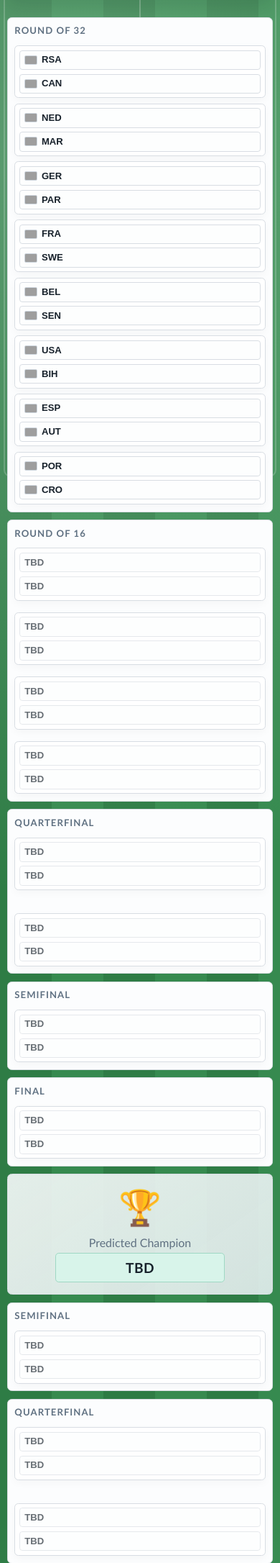
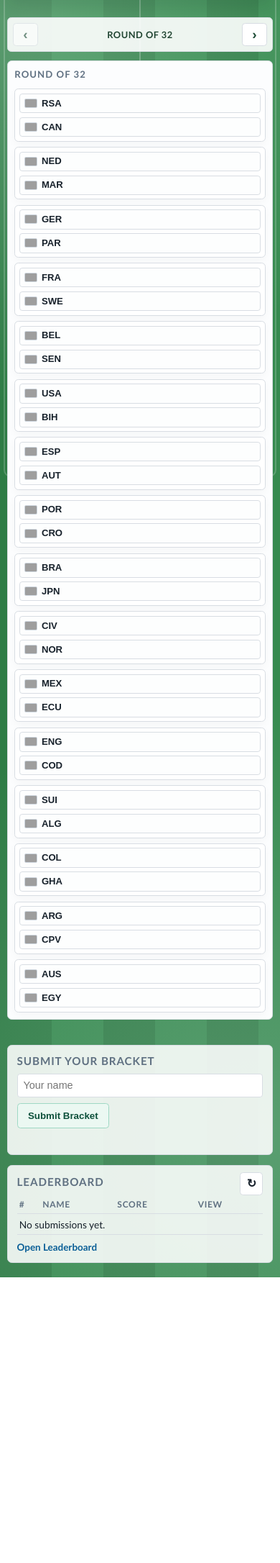
Before and after one commit to joshfrayer/fifa, a Django app: page / in a window 390 px wide. Shown: the part 164-2336 px from the top of the page at 72% size. After the commit the page ends 1939 px from the top, so only its background shows below. Run offline with Django 5.2, Linux system fonts and the light colour scheme; data comes from the database, SQL or seed files in the repository; data that the repository does not hold is empty; grey boxes are pictures that could not be loaded.

Commit message:
Mobile fixes

```diff
--- a/backend/bracket/static/bracket/css/bracket.css
+++ b/backend/bracket/static/bracket/css/bracket.css
@@ -162,6 +162,24 @@ button:disabled {
   padding-bottom: 0.75rem;
 }
 
+.layout-mobile {
+  display: none;
+}
+
+.round-wizard {
+  display: none;
+}
+
+.wizard-stage {
+  font-weight: 700;
+  letter-spacing: 0.04em;
+  text-transform: uppercase;
+  color: #214532;
+  font-size: 0.8rem;
+  min-width: 9.5rem;
+  text-align: center;
+}
+
 .round {
   background: color-mix(in srgb, var(--card) 86%, #edf2f7 14%);
   border: 1px solid var(--line);
@@ -271,6 +289,16 @@ button:disabled {
   background: var(--accent-soft);
   border: 1px solid #9fd8c4;
   min-width: 70%;
+}
+
+.champion-flag {
+  width: 34px;
+  height: 24px;
+  border-radius: 2px;
+  border: 1px solid #cfd7df;
+  object-fit: cover;
+  background: #eef3f8;
+  margin-bottom: 0.35rem;
 }
 
 .panels {
@@ -418,7 +446,57 @@ body.leaderboard-page {
   margin: 0 auto;
 }
 
-@media (max-width: 900px) {
+@media (max-width: 900px) and (orientation: portrait) {
+  .round-wizard {
+    display: flex;
+    align-items: center;
+    justify-content: space-between;
+    gap: 0.5rem;
+    margin-bottom: 0.75rem;
+    background: rgba(255, 255, 255, 0.9);
+    border: 1px solid var(--line);
+    border-radius: 0.35rem;
+    padding: 0.45rem;
+  }
+
+  .round-wizard .icon-button {
+    width: 2.2rem;
+    height: 2rem;
+    font-size: 1.2rem;
+    color: #1f4d38;
+  }
+
+  .layout {
+    display: none;
+  }
+
+  .layout-mobile {
+    display: grid;
+    grid-template-columns: 1fr;
+    gap: 0.5rem;
+    overflow-x: hidden;
+    padding-bottom: 0.95rem;
+  }
+
+  .layout-mobile > section {
+    min-width: 0;
+  }
+
+  .layout-mobile[data-round-step="r32"] > section:not([data-stage="r32"]),
+  .layout-mobile[data-round-step="r16"] > section:not([data-stage="r16"]),
+  .layout-mobile[data-round-step="qf"] > section:not([data-stage="qf"]),
+  .layout-mobile[data-round-step="sf"] > section:not([data-stage="sf"]),
+  .layout-mobile[data-round-step="final"] > section:not([data-stage="final"]) {
+    display: none;
+  }
+
+  .panels {
+    grid-template-columns: 1fr;
+  }
+
+}
+
+@media (max-width: 900px) and (orientation: landscape) {
   .layout { grid-template-columns: 1fr; }
   .panels { grid-template-columns: 1fr; }
 }
--- a/backend/bracket/static/bracket/js/bracket.js
+++ b/backend/bracket/static/bracket/js/bracket.js
@@ -183,6 +183,78 @@ function renderLeaderboardRows(body, rows) {
     .join("");
 }
 
+function initRoundWizard() {
+  const layout = document.getElementById("mobileLayout");
+  const wizard = document.getElementById("roundWizard");
+  const stageEl = document.getElementById("wizardStage");
+  const prevBtn = document.getElementById("wizardPrev");
+  const nextBtn = document.getElementById("wizardNext");
+
+  if (!layout || !wizard || !stageEl || !prevBtn || !nextBtn) return;
+
+  const stages = ["r32", "r16", "qf", "sf", "final"];
+  const labels = {
+    r32: "Round of 32",
+    r16: "Round of 16",
+    qf: "Quarterfinal",
+    sf: "Semifinal",
+    final: "Final",
+  };
+
+  let currentIndex = 0;
+
+  function applyStep() {
+    const step = stages[currentIndex];
+    layout.dataset.roundStep = step;
+    stageEl.textContent = labels[step];
+    prevBtn.disabled = currentIndex === 0;
+    nextBtn.disabled = currentIndex === stages.length - 1;
+  }
+
+  prevBtn.addEventListener("click", () => {
+    if (currentIndex > 0) {
+      currentIndex -= 1;
+      applyStep();
+    }
+  });
+
+  nextBtn.addEventListener("click", () => {
+    if (currentIndex < stages.length - 1) {
+      currentIndex += 1;
+      applyStep();
+    }
+  });
+
+  applyStep();
+}
+
+function setChampionLabels(champion) {
+  const display = champion && champion !== "TBD" ? getFifaCode(champion) : "TBD";
+  const flagUrl = champion && champion !== "TBD" ? getFlagUrl(champion) : null;
+
+  const winner = document.getElementById("winner");
+  const mobileWinner = document.getElementById("mobile-winner");
+  const winnerFlag = document.getElementById("winner-flag");
+  const mobileWinnerFlag = document.getElementById("mobile-winner-flag");
+
+  if (winner) winner.textContent = display;
+  if (mobileWinner) mobileWinner.textContent = display;
+
+  [winnerFlag, mobileWinnerFlag].forEach((img) => {
+    if (!img) return;
+
+    if (flagUrl) {
+      img.src = flagUrl;
+      img.alt = `${champion} flag`;
+      img.hidden = false;
+    } else {
+      img.src = "";
+      img.alt = "";
+      img.hidden = true;
+    }
+  });
+}
+
 async function refreshLeaderboardBody(body) {
   if (!body) return;
 
@@ -278,9 +350,14 @@ function initIndexPage() {
     renderRoundSliceInteractive(state, getTeamsForRound, "right-sf", 3, 1, 1, setWinner);
     renderRoundSliceInteractive(state, getTeamsForRound, "final", 4, 0, 1, setWinner);
 
+    renderRoundSliceInteractive(state, getTeamsForRound, "mobile-r32", 0, 0, 16, setWinner);
+    renderRoundSliceInteractive(state, getTeamsForRound, "mobile-r16", 1, 0, 8, setWinner);
+    renderRoundSliceInteractive(state, getTeamsForRound, "mobile-qf", 2, 0, 4, setWinner);
+    renderRoundSliceInteractive(state, getTeamsForRound, "mobile-sf", 3, 0, 2, setWinner);
+    renderRoundSliceInteractive(state, getTeamsForRound, "mobile-final", 4, 0, 1, setWinner);
+
     const champion = state.rounds[4][0] || "TBD";
-    const winner = document.getElementById("winner");
-    if (winner) winner.textContent = champion;
+    setChampionLabels(champion);
   }
 
   function applyOfficialResultsToState() {
@@ -402,6 +479,7 @@ function initIndexPage() {
 
   loadState();
   renderAll();
+  initRoundWizard();
   refreshLeaderboard();
   loadOfficialResults();
 }
@@ -441,9 +519,16 @@ function initReadonlyPage() {
   renderRoundSliceReadonly(rounds, teamsForRound, "right-sf", 3, 1, 1);
   renderRoundSliceReadonly(rounds, teamsForRound, "final", 4, 0, 1);
 
+  renderRoundSliceReadonly(rounds, teamsForRound, "mobile-r32", 0, 0, 16);
+  renderRoundSliceReadonly(rounds, teamsForRound, "mobile-r16", 1, 0, 8);
+  renderRoundSliceReadonly(rounds, teamsForRound, "mobile-qf", 2, 0, 4);
+  renderRoundSliceReadonly(rounds, teamsForRound, "mobile-sf", 3, 0, 2);
+  renderRoundSliceReadonly(rounds, teamsForRound, "mobile-final", 4, 0, 1);
+
   const champion = (rounds[4] || [])[0] || "TBD";
-  const winner = document.getElementById("winner");
-  if (winner) winner.textContent = champion;
+  setChampionLabels(champion);
+
+  initRoundWizard();
 }
 
 document.addEventListener("DOMContentLoaded", () => {
--- a/backend/bracket/templates/bracket/index.html
+++ b/backend/bracket/templates/bracket/index.html
@@ -20,24 +20,61 @@
       </div>
     </div>
 
-    <div class="layout">
-      <section class="round r32">
+    <div class="round-wizard" id="roundWizard" aria-label="Round wizard">
+      <button id="wizardPrev" class="icon-button" type="button" aria-label="Previous round">&#x2039;</button>
+      <div id="wizardStage" class="wizard-stage">Round of 32</div>
+      <button id="wizardNext" class="icon-button" type="button" aria-label="Next round">&#x203A;</button>
+    </div>
+
+    <div class="layout-mobile" id="mobileLayout" data-round-step="r32">
+      <section class="round" data-stage="r32">
+        <h2>Round of 32</h2>
+        <div class="matches tight" id="mobile-r32"></div>
+      </section>
+      <section class="round" data-stage="r16">
+        <h2>Round of 16</h2>
+        <div class="matches medium" id="mobile-r16"></div>
+      </section>
+      <section class="round" data-stage="qf">
+        <h2>Quarterfinal</h2>
+        <div class="matches loose" id="mobile-qf"></div>
+      </section>
+      <section class="round" data-stage="sf">
+        <h2>Semifinal</h2>
+        <div class="matches medium" id="mobile-sf"></div>
+      </section>
+      <section class="final-col" data-stage="final">
+        <section class="round" style="min-height: auto;">
+          <h2>Final</h2>
+          <div class="matches single" id="mobile-final"></div>
+        </section>
+        <section class="champion" style="min-height: auto;">
+          <div class="cup">🏆</div>
+          <div style="color: var(--muted); margin-bottom: 0.35rem;">Predicted Champion</div>
+          <img id="mobile-winner-flag" class="champion-flag" src="" alt="" hidden>
+          <div class="winner" id="mobile-winner">TBD</div>
+        </section>
+      </section>
+    </div>
+
+    <div class="layout" data-round-step="r32">
+      <section class="round r32" data-stage="r32">
         <h2>Round of 32</h2>
         <div class="matches tight" id="left-r32"></div>
       </section>
-      <section class="round r16">
+      <section class="round r16" data-stage="r16">
         <h2>Round of 16</h2>
         <div class="matches medium" id="left-r16"></div>
       </section>
-      <section class="round qf">
+      <section class="round qf" data-stage="qf">
         <h2>Quarterfinal</h2>
         <div class="matches loose" id="left-qf"></div>
       </section>
-      <section class="round sf">
+      <section class="round sf" data-stage="sf">
         <h2>Semifinal</h2>
         <div class="matches single" id="left-sf"></div>
       </section>
-      <section class="final-col">
+      <section class="final-col" data-stage="final">
         <section class="round" style="min-height: auto;">
           <h2>Final</h2>
           <div class="matches single" id="final"></div>
@@ -45,22 +82,23 @@
         <section class="champion" style="min-height: auto;">
           <div class="cup">🏆</div>
           <div style="color: var(--muted); margin-bottom: 0.35rem;">Predicted Champion</div>
+          <img id="winner-flag" class="champion-flag" src="" alt="" hidden>
           <div class="winner" id="winner">TBD</div>
         </section>
       </section>
-      <section class="round sf">
+      <section class="round sf" data-stage="sf">
         <h2>Semifinal</h2>
         <div class="matches single" id="right-sf"></div>
       </section>
-      <section class="round qf">
+      <section class="round qf" data-stage="qf">
         <h2>Quarterfinal</h2>
         <div class="matches loose" id="right-qf"></div>
       </section>
-      <section class="round r16">
+      <section class="round r16" data-stage="r16">
         <h2>Round of 16</h2>
         <div class="matches medium" id="right-r16"></div>
       </section>
-      <section class="round r32">
+      <section class="round r32" data-stage="r32">
         <h2>Round of 32</h2>
         <div class="matches tight" id="right-r32"></div>
       </section>
```
Also changed, not shown: backend/bracket/templates/bracket/entry_readonly.html (+48 -10 lines).
